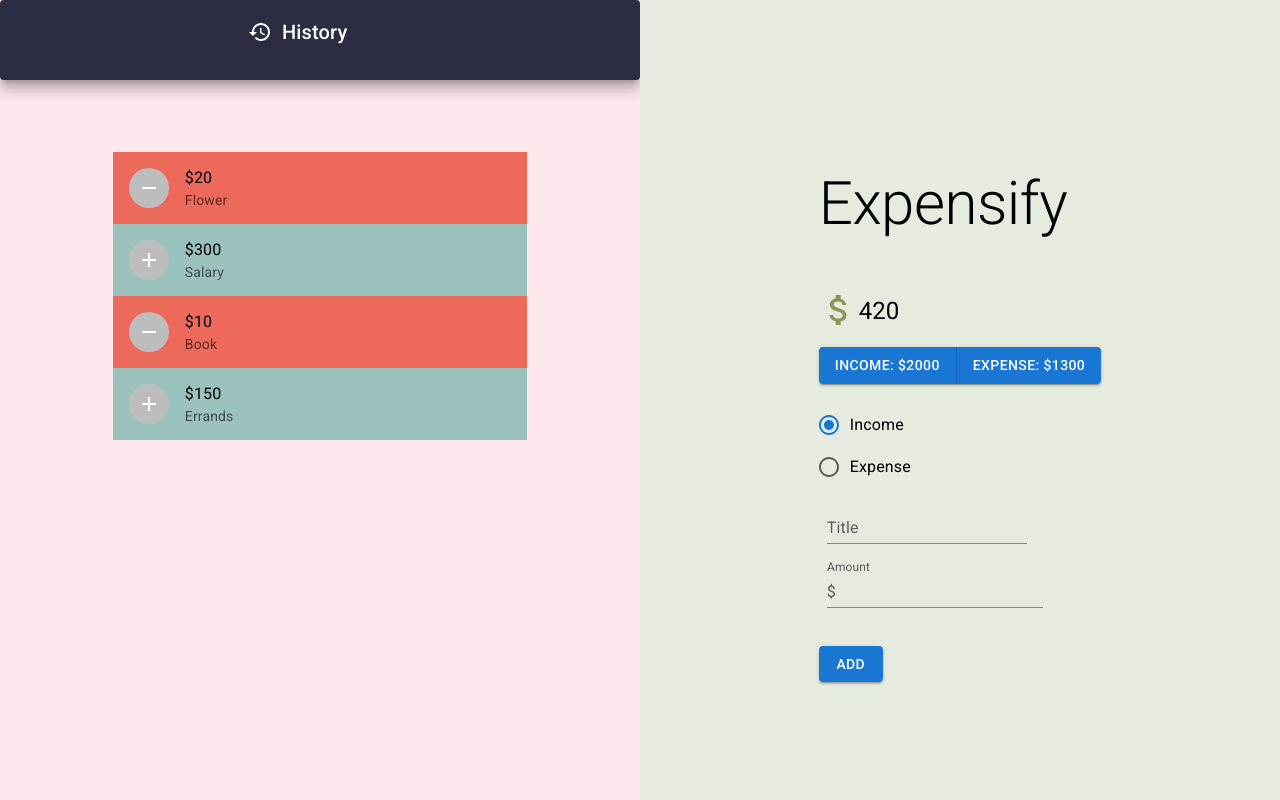
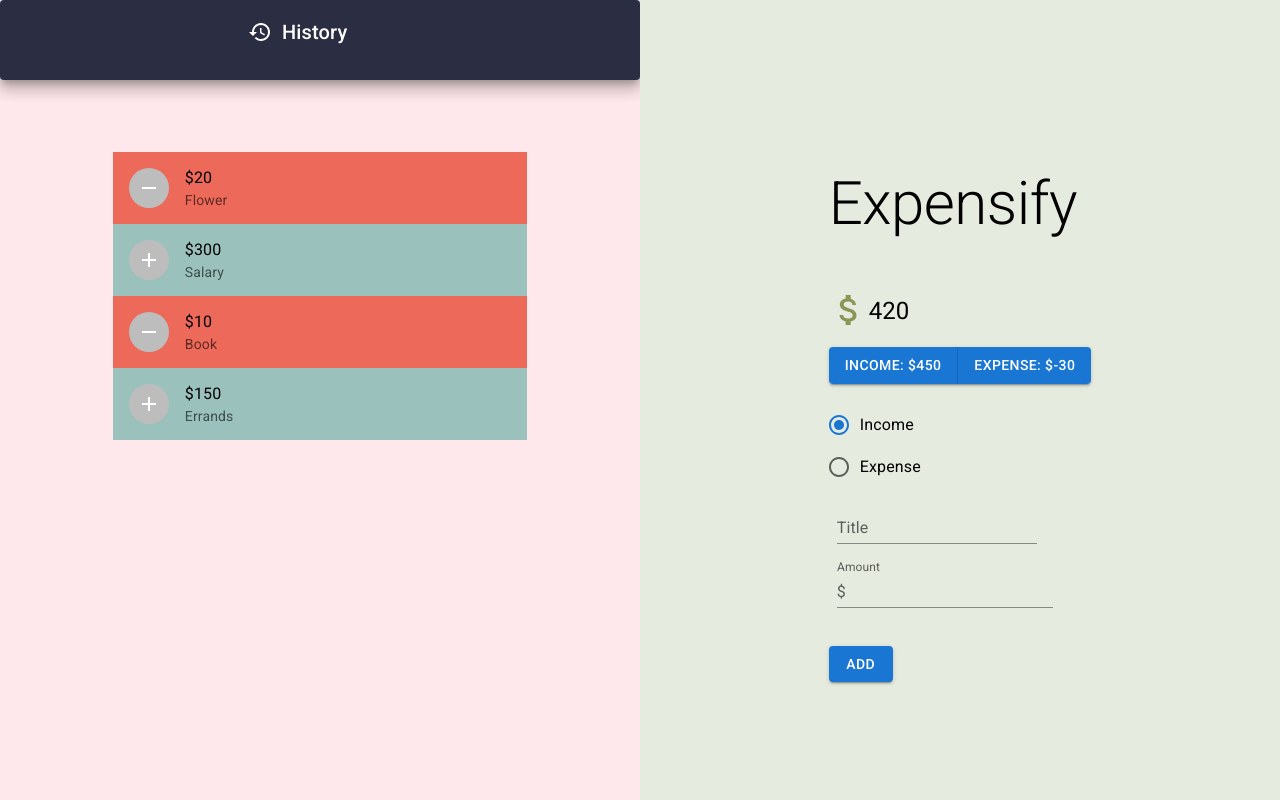
Before and after one commit to Arya-Gupta/Expensify, a React (Create React App) app: page / in a window 1280 px wide. Built offline with nearby package versions, Linux system fonts and the light colour scheme.

Commit message:
Added logic to Display component - calculate and display total income and expense

```diff
--- a/src/components/Display.js
+++ b/src/components/Display.js
@@ -1,8 +1,38 @@
-import React from "react";
+import React, { useContext } from "react";
 import Button from "@mui/material/Button";
 import ButtonGroup from "@mui/material/ButtonGroup";
+import { GlobalContext } from "../context/GlobalState";
 
 export default function Amount() {
+  const { transactions } = useContext(GlobalContext);
+
+  const amounts = transactions.map((transaction) => transaction.amount);
+
+  const calculateIncome = (amounts) => {
+    let positiveAmounts = [];
+    for (let i = 0; i < amounts.length; i++) {
+      let amt = amounts[i];
+      if (amt > 0) positiveAmounts.push(amt);
+    }
+    return positiveAmounts.reduce(
+      (totalAmt, currentAmt) => (totalAmt += currentAmt)
+    );
+  };
+
+  const calculateExpense = (amounts) => {
+    let negativeAmounts = [];
+    for (let i = 0; i < amounts.length; i++) {
+      let amt = amounts[i];
+      if (amt < 0) negativeAmounts.push(amt);
+    }
+    return negativeAmounts.reduce(
+      (totalAmt, currentAmt) => (totalAmt += currentAmt)
+    );
+  };
+
+  const income = calculateIncome(amounts);
+  const expense = calculateExpense(amounts);
+
   return (
     <>
       <ButtonGroup
@@ -10,8 +40,8 @@
         aria-label="outlined primary button group"
         sx={{ display: "block", marginBottom: "20px" }}
       >
-        <Button>Income: $2000</Button>
-        <Button>Expense: $1300</Button>
+        <Button>Income: ${income}</Button>
+        <Button>Expense: ${expense}</Button>
       </ButtonGroup>
     </>
   );
```
Also changed, not shown: src/components/FormComponents/AmountField.js (+0 -12 lines).
